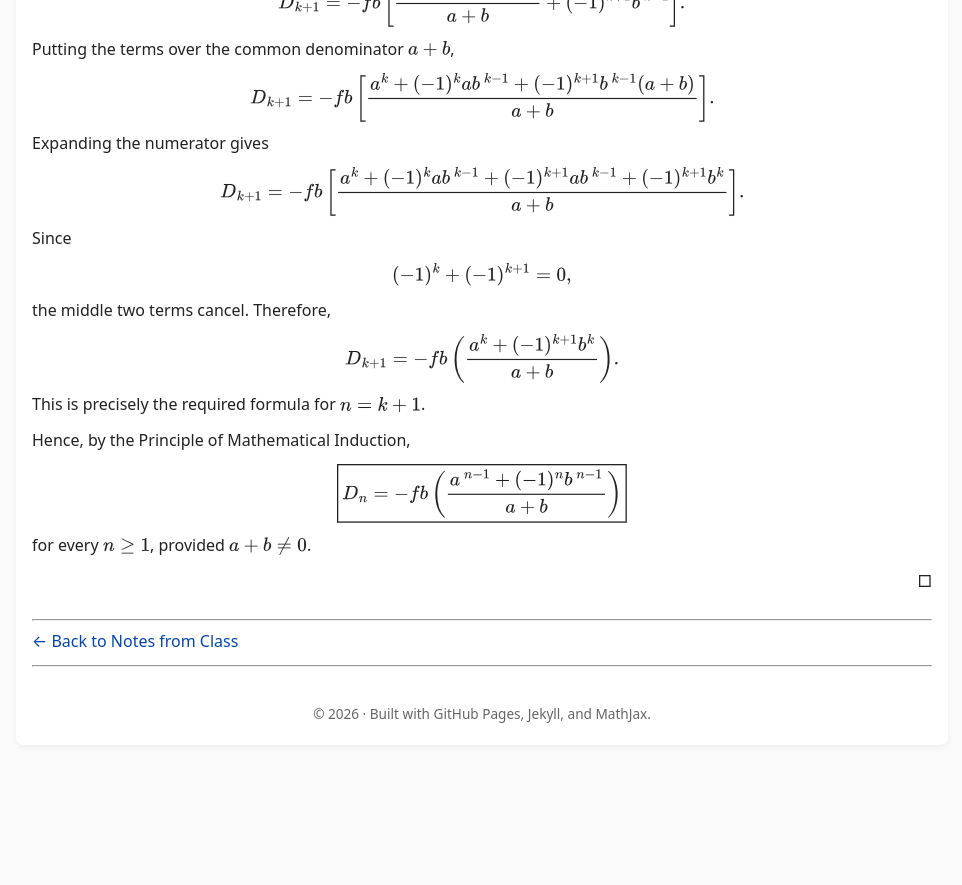
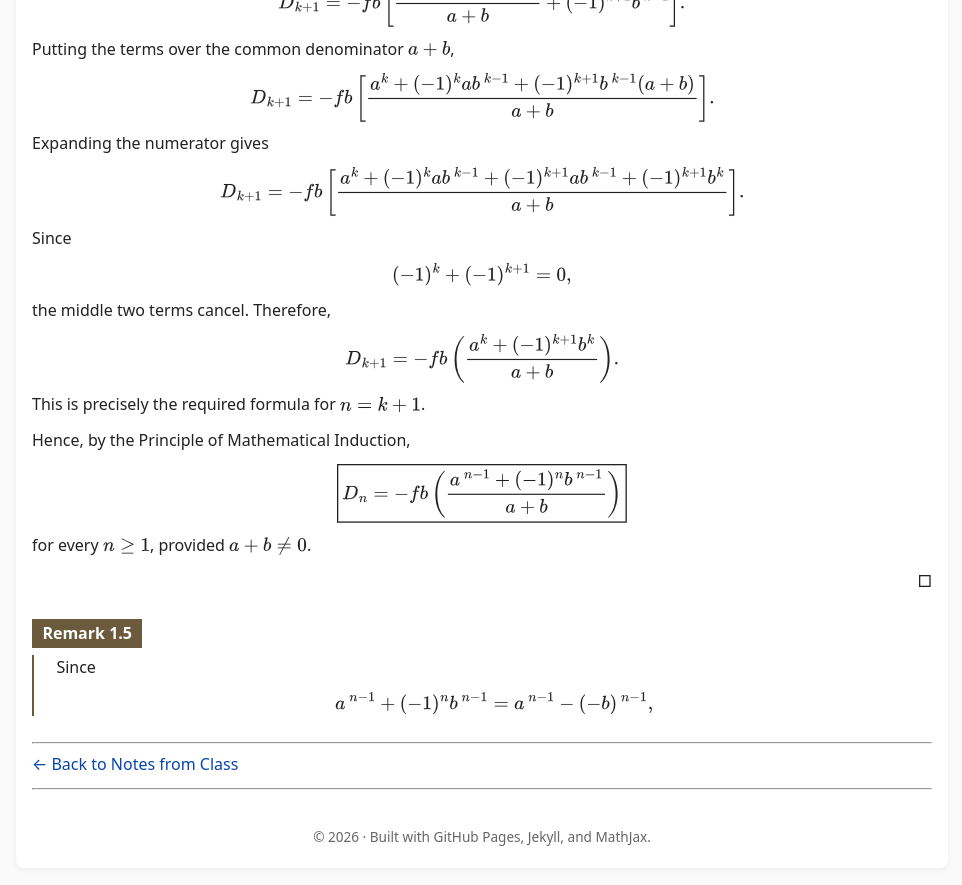
Before and after one commit to SaleemKamaludin/SaleemKamaludin.github.io, a Jekyll site: the page built from courses/math-2276/notes-from-class/lecture-2/index.md, in a window 1280 px wide and 900 px high, scrolled down 13462 px. Shown: the top 885 px of the window, without its empty margins (158-1120 px from the left). Built offline with Jekyll 4.4.1, drawn with Linux system fonts in a browser that asks for light colours; before the commit the page ends 14239 px from its top, so only the background shows below that.

Commit message:
Begin Remark 1.5 in Lecture 2 and 3 notes

```diff
--- a/courses/math-2276/notes-from-class/lecture-2/index.md
+++ b/courses/math-2276/notes-from-class/lecture-2/index.md
@@ -2201,6 +2201,32 @@ D_n=
   </div>
 </div>
 
+<div id="remark-alternative-form-a-b" class="math-env remark">
+
+  <div class="math-env-heading">
+    <span class="math-env-tag">Remark 1.5</span>
+  </div>
+
+  <div class="math-env-body">
+
+    <p>
+      Since
+    </p>
+
+    <div class="display-math">
+
+    \[
+    a^{\,n-1}+(-1)^n b^{\,n-1}
+    =
+    a^{\,n-1}-(-b)^{\,n-1},
+    \]
+
+    </div>
+
+  </div>
+
+</div>
+
 ---
 
 [← Back to Notes from Class]({{ '/courses/math-2276/notes-from-class/' | relative_url }})
```
